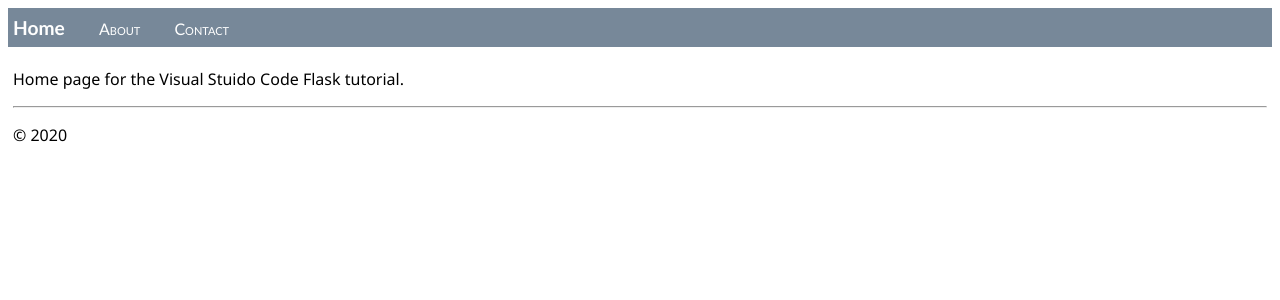
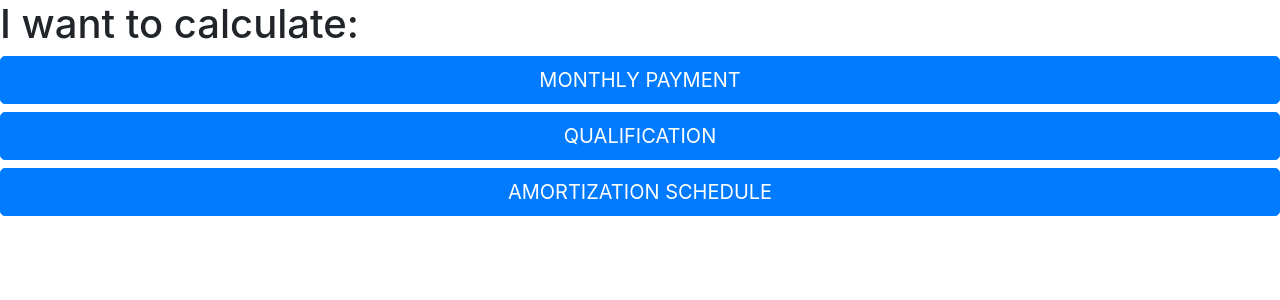
Before and after one commit to algtan/CS50x-final, a Python web app: template templates/home.html in a window 1280 px wide. Shown: the top 300 px of the page. Run offline with Jinja, Linux system fonts and the light colour scheme; the template is opened without the code that fills it, so the values that code supplies are empty; some libraries are stand-ins or nearby versions.

Commit message:
HTML pages & links for monthly, qual, amortization

```diff
--- a/templates/contact.html
+++ b/templates/amortization.html
@@ -1,9 +1,9 @@
 {% extends "layout.html" %}
 
 {% block title %}
-    Contact Us
+    Amortization
 {% endblock %}
 
 {% block content %}
-    <p>Contact page fo the Visual Studio Code Flask tutorial.</p>
+    <p>This page will show the user's amortization payment schedule.</p>
 {% endblock %}
--- a/templates/home.html
+++ b/templates/home.html
@@ -1,9 +1,26 @@
-{% extends "layout.html" %}
+<!doctype html>
+<html lang="en">
+  <head>
+    <!-- Required meta tags -->
+    <meta charset="utf-8">
+    <meta name="viewport" content="width=device-width, initial-scale=1, shrink-to-fit=no">
 
-{% block title %}
-    Home
-{% endblock %}
+    <!-- Bootstrap CSS -->
+    <link rel="stylesheet" href="https://maxcdn.bootstrapcdn.com/bootstrap/4.0.0/css/bootstrap.min.css" integrity="sha384-Gn5384xqQ1aoWXA+058RXPxPg6fy4IWvTNh0E263XmFcJlSAwiGgFAW/dAiS6JXm" crossorigin="anonymous">
 
-{% block content %}
-    <p>Home page for the Visual Stuido Code Flask tutorial.</p>
-{% endblock %}
+    <title>Home</title>
+  </head>
+  <body>
+    <h1>I want to calculate:</h1>
+
+    <a href="{{ url_for('monthly') }}" class="btn btn-primary btn-lg btn-block">MONTHLY PAYMENT</button>
+    <a href="{{ url_for('qualification') }}" class="btn btn-primary btn-lg btn-block">QUALIFICATION</button>
+    <a href="{{ url_for('amortization') }}" class="btn btn-primary btn-lg btn-block">AMORTIZATION SCHEDULE</button>
+
+    <!-- Optional JavaScript -->
+    <!-- jQuery first, then Popper.js, then Bootstrap JS -->
+    <script src="https://code.jquery.com/jquery-3.2.1.slim.min.js" integrity="sha384-KJ3o2DKtIkvYIK3UENzmM7KCkRr/rE9/Qpg6aAZGJwFDMVNA/GpGFF93hXpG5KkN" crossorigin="anonymous"></script>
+    <script src="https://cdnjs.cloudflare.com/ajax/libs/popper.js/1.12.9/umd/popper.min.js" integrity="sha384-ApNbgh9B+Y1QKtv3Rn7W3mgPxhU9K/ScQsAP7hUibX39j7fakFPskvXusvfa0b4Q" crossorigin="anonymous"></script>
+    <script src="https://maxcdn.bootstrapcdn.com/bootstrap/4.0.0/js/bootstrap.min.js" integrity="sha384-JZR6Spejh4U02d8jOt6vLEHfe/JQGiRRSQQxSfFWpi1MquVdAyjUar5+76PVCmYl" crossorigin="anonymous"></script>
+  </body>
+</html>
--- a/templates/layout.html
+++ b/templates/layout.html
@@ -1,16 +1,23 @@
-<!DOCTYPE html>
-<html>
+<!doctype html>
+<html lang="en">
   <head>
-        <meta charset="utf-8" />
+    <!-- Required meta tags -->
+    <meta charset="utf-8">
+    <meta name="viewport" content="width=device-width, initial-scale=1, shrink-to-fit=no">
+
+    <!-- Bootstrap CSS -->
+    <link rel="stylesheet" href="https://maxcdn.bootstrapcdn.com/bootstrap/4.0.0/css/bootstrap.min.css" integrity="sha384-Gn5384xqQ1aoWXA+058RXPxPg6fy4IWvTNh0E263XmFcJlSAwiGgFAW/dAiS6JXm" crossorigin="anonymous">
+    <!-- Individual CSS -->
+    <link rel="stylesheet" type="text/css" href="{{ url_for('static', filename='site.css')}}" />
+
     <title>{% block title %}{% endblock %}</title>
-        <link rel="stylesheet" type="text/css" href="{{ url_for('static', filename='site.css')}}" />
   </head>
-
   <body>
     <div class="navbar">
         <a href="{{ url_for('home') }}" class="navbar-brand">Home</a>
-            <a href="{{ url_for('about') }}" class="navbar-item">About</a>
-            <a href="{{ url_for('contact') }}" class="navbar-item">Contact</a>
+        <a href="{{ url_for('monthly') }}" class="navbar-item">Monthly Payment</a>
+        <a href="{{ url_for('qualification') }}" class="navbar-item">Loan Qualification</a>
+        <a href="{{ url_for('amortization') }}" class="navbar-item">Amortization Schedule</a>
     </div>
 
     <div class="body-content">
@@ -21,5 +28,11 @@
             <p>© 2020</p>
         </footer>
     </div>
+
+    <!-- Optional JavaScript -->
+    <!-- jQuery first, then Popper.js, then Bootstrap JS -->
+    <script src="https://code.jquery.com/jquery-3.2.1.slim.min.js" integrity="sha384-KJ3o2DKtIkvYIK3UENzmM7KCkRr/rE9/Qpg6aAZGJwFDMVNA/GpGFF93hXpG5KkN" crossorigin="anonymous"></script>
+    <script src="https://cdnjs.cloudflare.com/ajax/libs/popper.js/1.12.9/umd/popper.min.js" integrity="sha384-ApNbgh9B+Y1QKtv3Rn7W3mgPxhU9K/ScQsAP7hUibX39j7fakFPskvXusvfa0b4Q" crossorigin="anonymous"></script>
+    <script src="https://maxcdn.bootstrapcdn.com/bootstrap/4.0.0/js/bootstrap.min.js" integrity="sha384-JZR6Spejh4U02d8jOt6vLEHfe/JQGiRRSQQxSfFWpi1MquVdAyjUar5+76PVCmYl" crossorigin="anonymous"></script>
   </body>
 </html>
--- a/templates/about.html
+++ b/templates/monthly.html
@@ -1,9 +1,9 @@
 {% extends "layout.html" %}
 
 {% block title %}
-    About Us
+    Monthly Payment
 {% endblock %}
 
 {% block content %}
-    <p>About page for the Visual Studio Code Flask tutorial.</p>
+    <p>This page will help calculate the user's monthly payment.</p>
 {% endblock %}
```
Also changed, not shown: templates/hello_there.html (deleted, +0 -17 lines), templates/qualification.html (added, +9 -0 lines), views.py (+10 -20 lines). Lines whose indentation alone changed are shown as unchanged.
